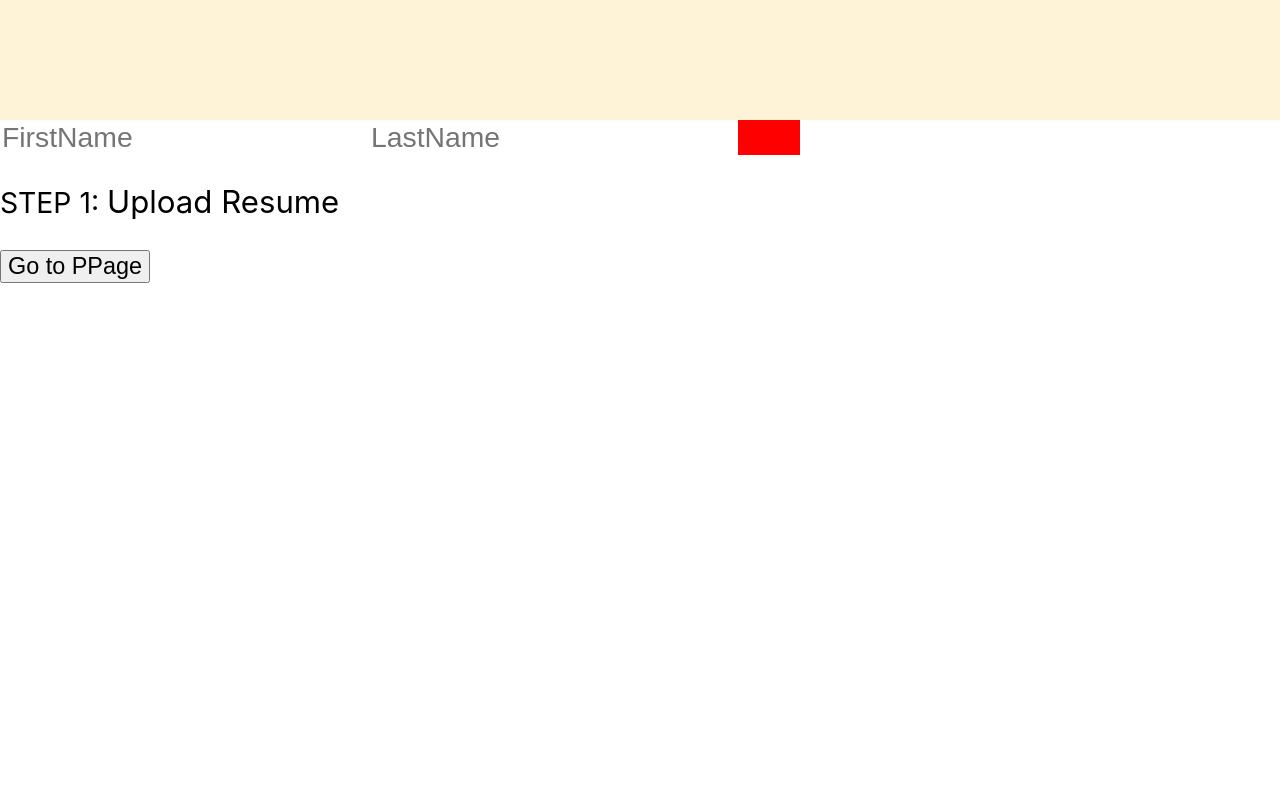
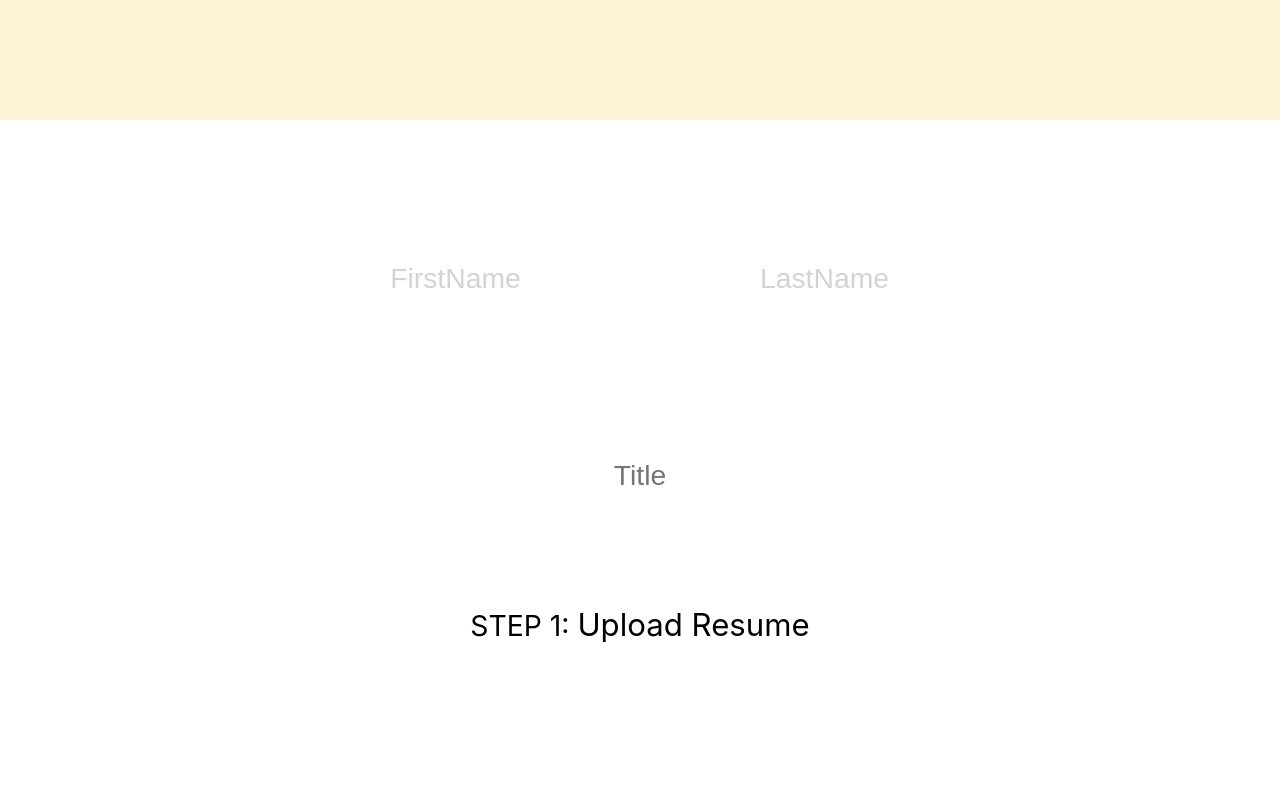
Before and after one commit to Elev8Folio/Elev8Folio, a React (Create React App) app: page / in a window 1280 px wide. Shown: the part 680-1480 px from the top of the page. Before the commit the page ends 963 px from the top, so only its background shows below. Built offline with nearby package versions, Linux system fonts and the light colour scheme; a web font is replaced by a local one.

Commit message:
Text input color stuff

```diff
--- a/src/App.css
+++ b/src/App.css
@@ -146,15 +146,7 @@
 
 /* Home Page CSS Start*/
 
-.Name {
-  display: flex;
-  width: 100vh;
-  flex-direction: row;
-  background-color: red;
-}
-.Name input{
-  border:none;
-}
+
 
 .HomePageHolder {
   display: flex;
@@ -234,6 +226,35 @@
   z-index: 2;
 
 
+}
+
+/* Second Page Boduy */
+.SecondPageBody {
+  display: flex;
+  flex-direction: column;
+  justify-content: flex-start;
+  align-items: center;
+  height: 100vh;
+  margin-top: 6em;
+}
+
+.Name {
+  margin-bottom: 3em;
+}
+
+.Name input[type="text"]::placeholder {
+  text-align: center;
+  color: lightgray; /* Set the color of the input text to light gray */
+}
+.Name input{
+  border: none;
+}
+.Title input{
+  text-align: center;
+  border: none;
+  color: lightgray;
+  margin-top: 3em;
+  margin-bottom: 3em;
 }
 
 
--- a/src/App.js
+++ b/src/App.js
@@ -4,8 +4,8 @@ import SumeNav from "./Components/SumeNav";
 import Sume from "./Components/Sume";
 import { useState } from "react";
 import Homepage from "./Components/Homepage";
-import Step1 from "./Components/Step1";
 import "animate.css";
+import SecondPageBody from "./Components/SecondPageBody";
 
 function App() {
   const [HP, setHP] = useState(true);
@@ -19,7 +19,7 @@ function App() {
       {HP ? (
         <>
           <Homepage></Homepage>
-          <Step1></Step1>
+          <SecondPageBody></SecondPageBody>
         </>
       ) : (
         <>
--- a/src/Components/Step1.js
+++ b/src/Components/SecondPageBody.js
@@ -1,13 +1,16 @@
-function Step1() {
+function SecondPageBody() {
   const clicked = () => {
     alert("Upload my friend");
   };
 
   return (
-    <div className="HomePageBody">
+    <div className="SecondPageBody">
       <div className="Name">
         <input type="text" placeholder="FirstName" />
         <input type="text" placeholder="LastName" />
+      </div>
+      <div className="Title">
+        <input type="text" placeholder="Title" />
       </div>
 
       <div className="StepOne">
@@ -19,4 +22,4 @@ function Step1() {
   );
 }
 
-export default Step1;
+export default SecondPageBody;
```
